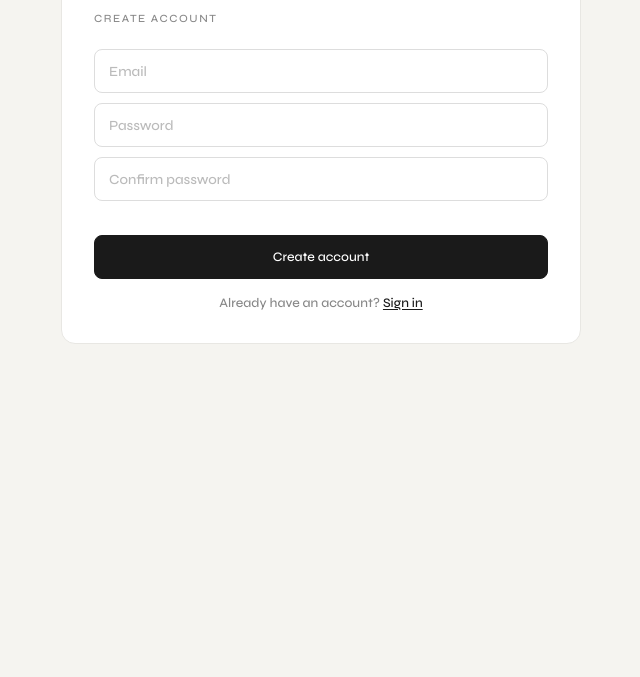
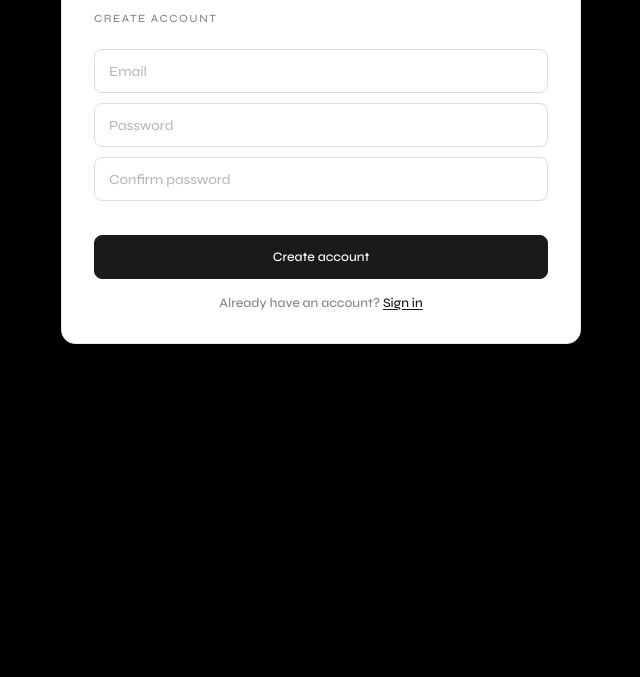
Before and after one commit to dhruubb/tracker-devops, a website: page public/index.html in a window 1280 px wide. Shown: the part 123-800 px from the top of the page, without its empty margins (319-959 px from the left). Drawn offline with Linux system fonts and the light colour scheme.

Commit message:
BG Change

```diff
--- a/public/index.html
+++ b/public/index.html
@@ -11,8 +11,8 @@
 
   body {
     font-family: 'Syne', sans-serif;
-    background: #f5f4f0;
-    /* background: #000000; */
+    /* background: #f5f4f0; */
+    background: #000000;
     min-height: 100vh;
     display: flex;
     align-items: flex-start;
```
